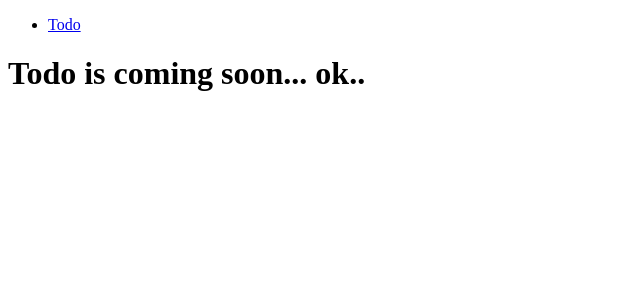
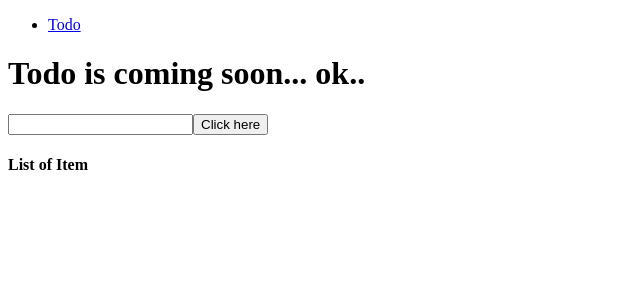
Before and after one commit to rakeshkumartiwari/angular-first-app, an Angular app: page /todo in a window 1280 px wide. Shown: the top 300 px of the page, without its empty margins (0-640 px from the left). Built offline with nearby package versions, Linux system fonts and the light colour scheme.

Commit message:
checkedin 21-03-18

```diff
--- a/src/app/Todo/todo.component.html
+++ b/src/app/Todo/todo.component.html
@@ -1 +1,14 @@
 <h1>Todo is coming soon... ok..</h1>
+
+<div>
+    <input type='text' #titleInput id='txt' />
+    <button (click)='showMsg(titleInput)'>Click here</button>
+
+
+    <h4>List of Item</h4>
+    <ul>
+        <li *ngFor='let l of list'>
+            {{l}}
+        </li>
+    </ul>
+</div>
--- a/src/app/Todo/todo.component.ts
+++ b/src/app/Todo/todo.component.ts
@@ -7,4 +7,15 @@ import { Component } from '@angular/core';
 })
 export class TodoComponent {
 
+    list = [];
+    showMsg(title: HTMLInputElement) {
+        if (title.value !== '') {
+            this.list.push(title.value);
+            title.value = null;
+
+        } else {
+            return;
+        }
+
+    }
 }
```
